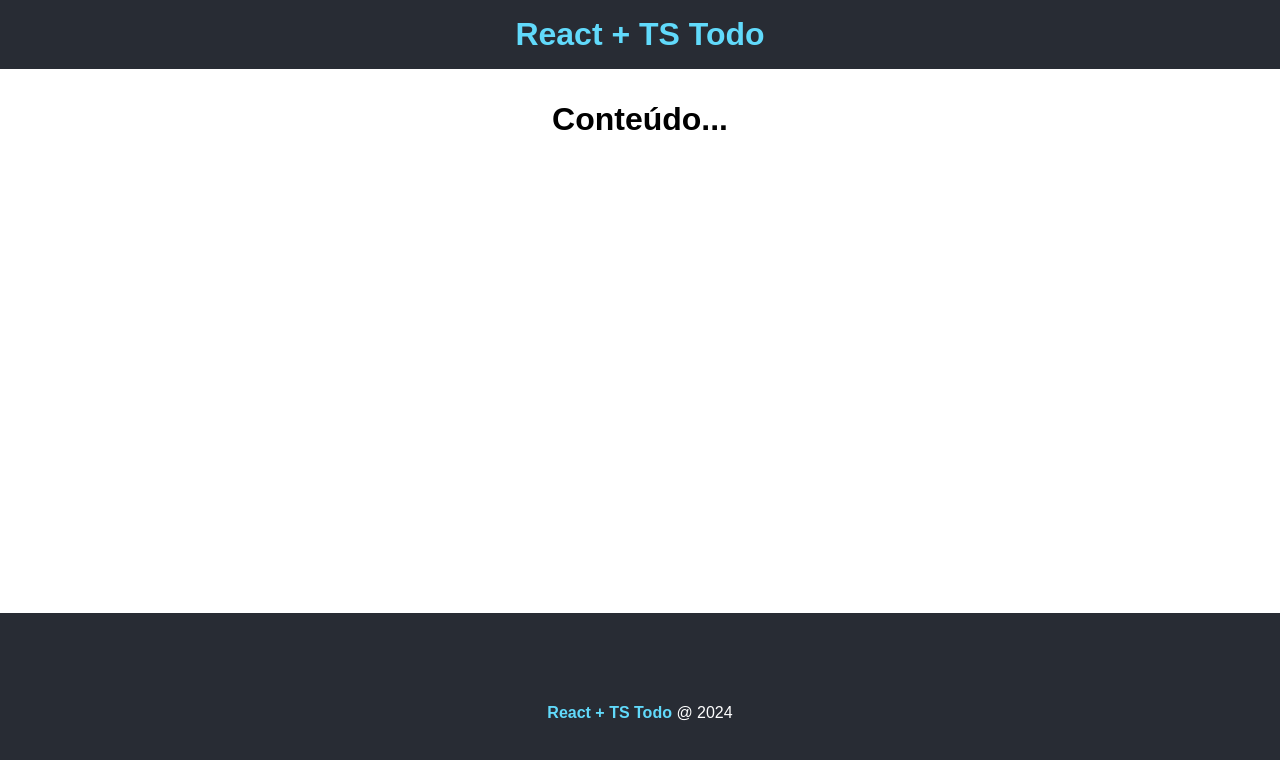
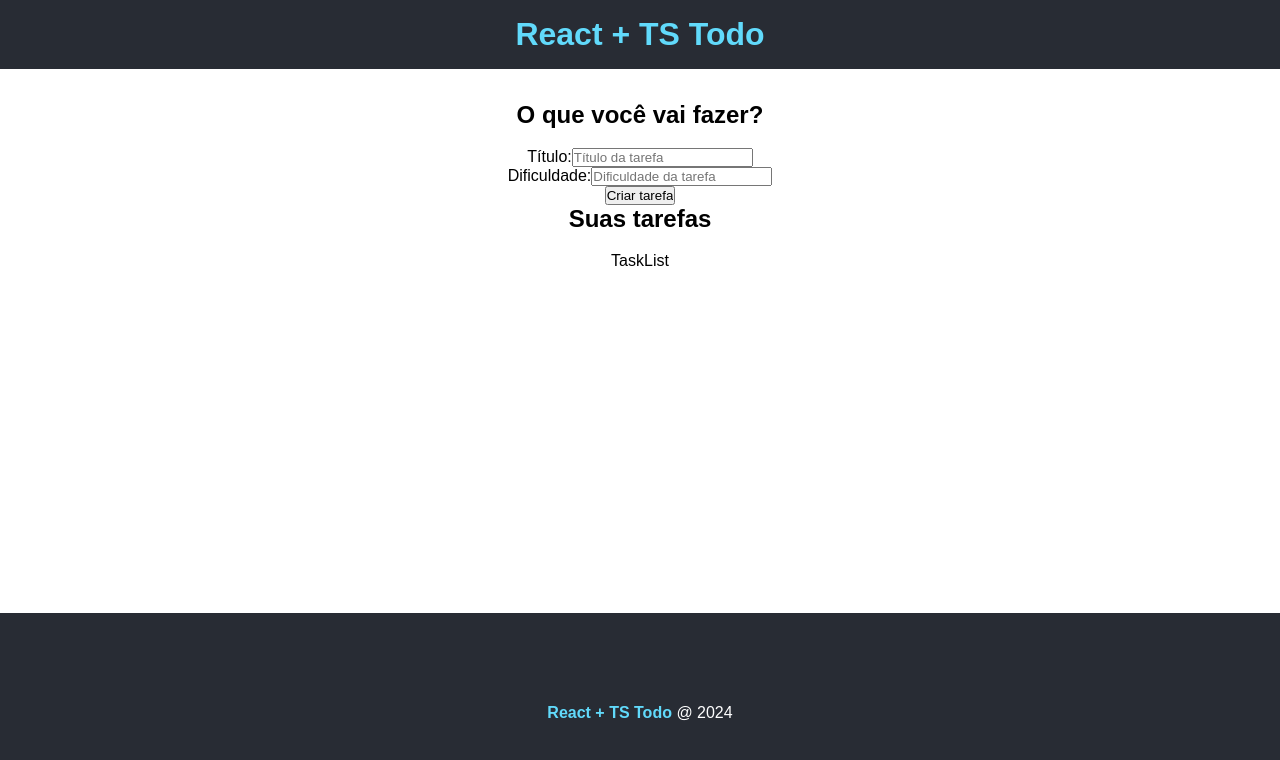
Before and after one commit to ms-gustavo/to-do-typescript, a React (Vite) app: page / in a window 1280 px wide. Shown: the top 760 px of the page. Built offline with nearby package versions, Linux system fonts and the light colour scheme.

Commit message:
feat: creating form for tasks

```diff
--- a/src/App.tsx
+++ b/src/App.tsx
@@ -2,13 +2,22 @@ import React from "react";
 import styles from "./App.module.css";
 import Header from "./components/Header/Header";
 import Footer from "./components/Footer/Footer";
+import TaskForm from "./components/TaskForm/TaskForm";
+import TaskList from "./components/TaskList/TaskList";
 
 function App() {
   return (
     <>
       <Header />
       <main className={styles.main}>
-        <h1>Conteúdo...</h1>
+        <div>
+          <h2>O que você vai fazer?</h2>
+          <TaskForm btnText="Criar tarefa" />
+        </div>
+        <div>
+          <h2>Suas tarefas</h2>
+          <TaskList />
+        </div>
       </main>
       <Footer />
     </>
--- /dev/null
+++ b/src/components/TaskForm/TaskForm.tsx
@@ -0,0 +1,27 @@
+import React from "react";
+
+type Props = {
+  btnText: string;
+};
+
+function TaskForm({ btnText }: Props) {
+  return (
+    <form>
+      <div>
+        <label htmlFor="title">Título:</label>
+        <input type="text" name="title" placeholder="Título da tarefa" />
+      </div>
+      <div>
+        <label htmlFor="difficulty">Dificuldade:</label>
+        <input
+          type="text"
+          name="difficulty"
+          placeholder="Dificuldade da tarefa"
+        />
+      </div>
+      <input type="submit" value={btnText} />
+    </form>
+  );
+}
+
+export default TaskForm;
--- /dev/null
+++ b/src/components/TaskList/TaskList.tsx
@@ -0,0 +1,11 @@
+import React from 'react'
+
+type Props = {}
+
+function TaskList({}: Props) {
+  return (
+    <div>TaskList</div>
+  )
+}
+
+export default TaskList
```
